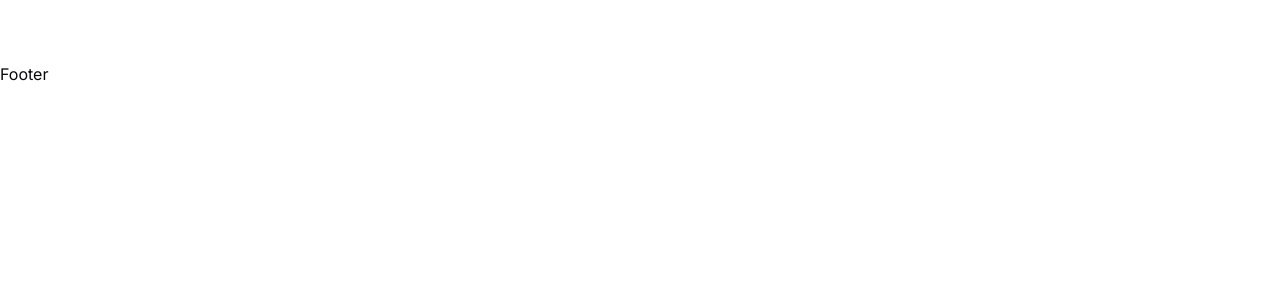
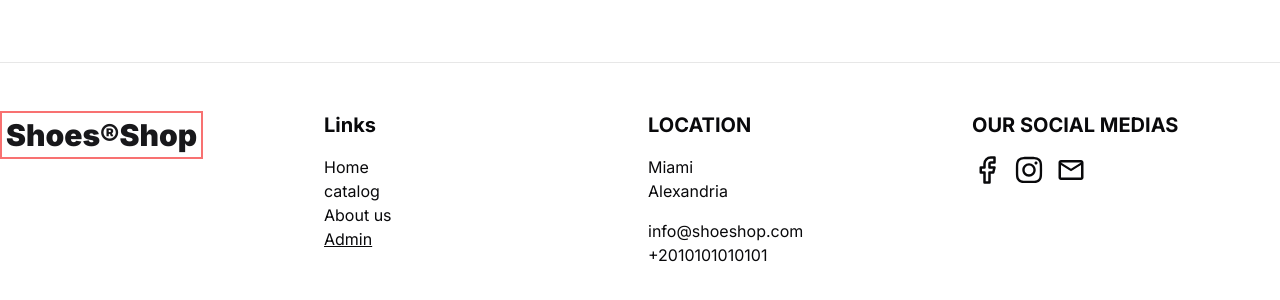
Before and after one commit to Isaladwy/shoes-store, a Next.js app: page / in a window 1280 px wide. Shown: the part 738-1038 px from the top of the page. Before the commit the page ends 824 px from the top, so only its background shows below. Built offline with nearby package versions, Linux system fonts and the light colour scheme.

Commit message:
Enhance Footer component with links, location details, and social media icons

```diff
--- a/components/footer/Footer.tsx
+++ b/components/footer/Footer.tsx
@@ -1,7 +1,47 @@
-import React from 'react'
+import React from 'react';
+import Logo from '../navbar/Logo';
+import { links } from '../navbar/Links';
+import Link from 'next/link';
+import { LuFacebook } from 'react-icons/lu';
+import { FaInstagram } from 'react-icons/fa';
+import { MdMailOutline } from 'react-icons/md';
 
 export default function Footer() {
   return (
-    <div>Footer</div>
-  )
+    <div className="md:grid md:grid-cols-4 flex flex-col gap-4 border-t border-primary/10 py-12 items-start">
+      <Logo />
+      <div className="space-y-4">
+        <span className="font-semibold text-xl ">Links</span>
+        <ul className="space-y-4">
+          {links.map((link) => (
+            <Link key={link.route} href={link.route}>
+              <li>{link.label}</li>
+            </Link>
+          ))}
+          <Link href="/admin" className="underline">
+            <li>Admin</li>
+          </Link>
+        </ul>
+      </div>
+      <div className="space-y-4">
+        <span className="font-semibold text-xl">LOCATION</span>
+        <div>
+          <p>Miami</p>
+          <p>Alexandria</p>
+        </div>
+        <div>
+          <p>info@shoeshop.com</p>
+          <p>+2010101010101</p>
+        </div>
+      </div>
+      <div className="space-y-4">
+        <span className="font-semibold text-xl">OUR SOCIAL MEDIAS</span>
+        <ul className="flex items-center gap-3 text-3xl">
+          <LuFacebook />
+          <FaInstagram />
+          <MdMailOutline />
+        </ul>
+      </div>
+    </div>
+  );
 }
```
